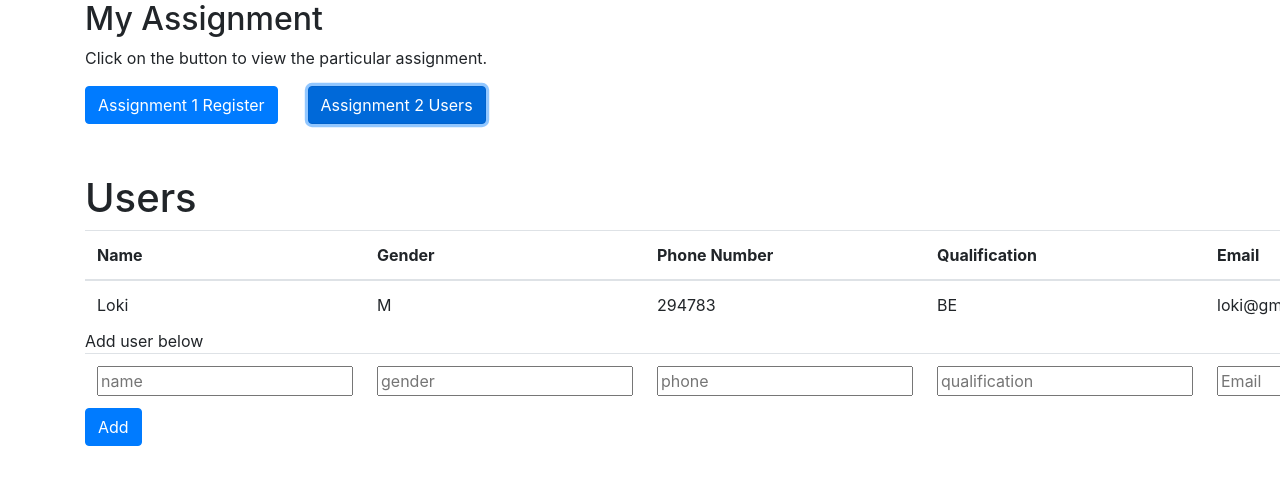
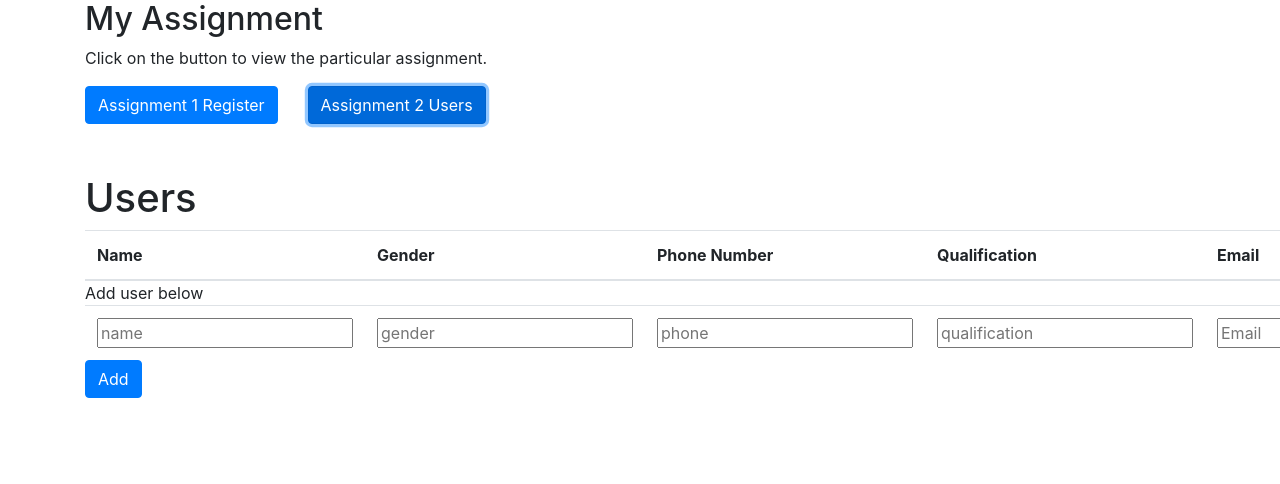
Before and after one commit to mrunal-new/final-test-users, a React (Create React App) app: page / in a window 1280 px wide. Both pictures are taken after a click on the button "Assignment 2 Users". Shown: the top 484 px of the page. Built offline with nearby package versions, Linux system fonts and the light colour scheme.

Commit message:
last update

```diff
--- a/src/components/users/index.js
+++ b/src/components/users/index.js
@@ -52,13 +52,6 @@ const Users = () => {
         </tr>
         </thead>
         <tbody>
-          <tr>
-            <td>Loki</td>
-            <td>M</td>
-            <td>294783</td>
-            <td>BE</td>
-            <td>loki@gmail.com</td>
-          </tr>
           {users?.map((value) => (
             <tr >
             <td>{value.name}</td>
```
